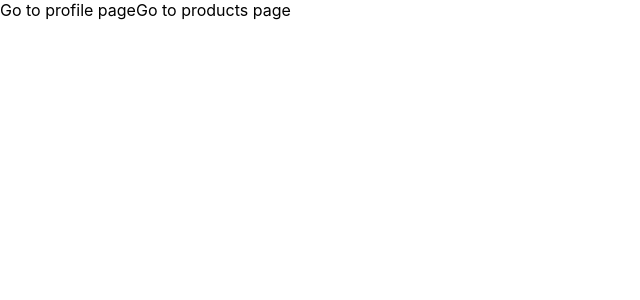
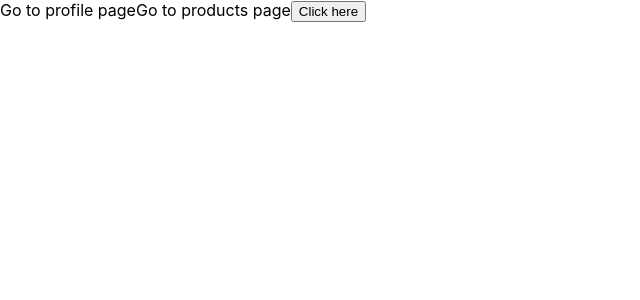
Before and after one commit to fimbres/next-start, a Next.js app: page / in a window 1280 px wide. Shown: the top 300 px of the page, without its empty margins (0-640 px from the left). Built offline with nearby package versions, Linux system fonts and the light colour scheme.

Commit message:
programatic navigation

```diff
--- a/pages/index.js
+++ b/pages/index.js
@@ -1,9 +1,18 @@
 import Link from "next/link";
+import { useRouter } from "next/router";
 
 const Home = () => {
+    const router = useRouter();
+
+    const onClick = () => {
+        console.log("Placing your Order");
+        router.push('/products');
+    };
+
     return <div>
         <Link href="/profile">Go to profile page</Link>
         <Link href="/products">Go to products page</Link>
+        <button type="button" onClick={onClick}>Click here</button>
     </div>
 }
 
```
